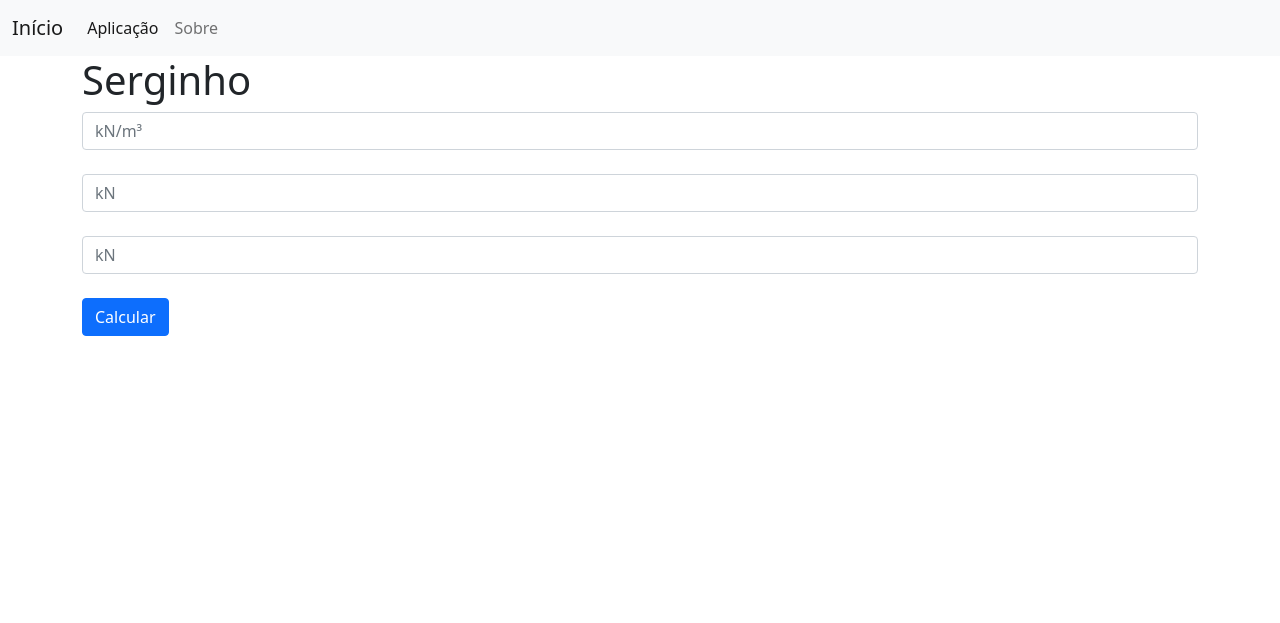
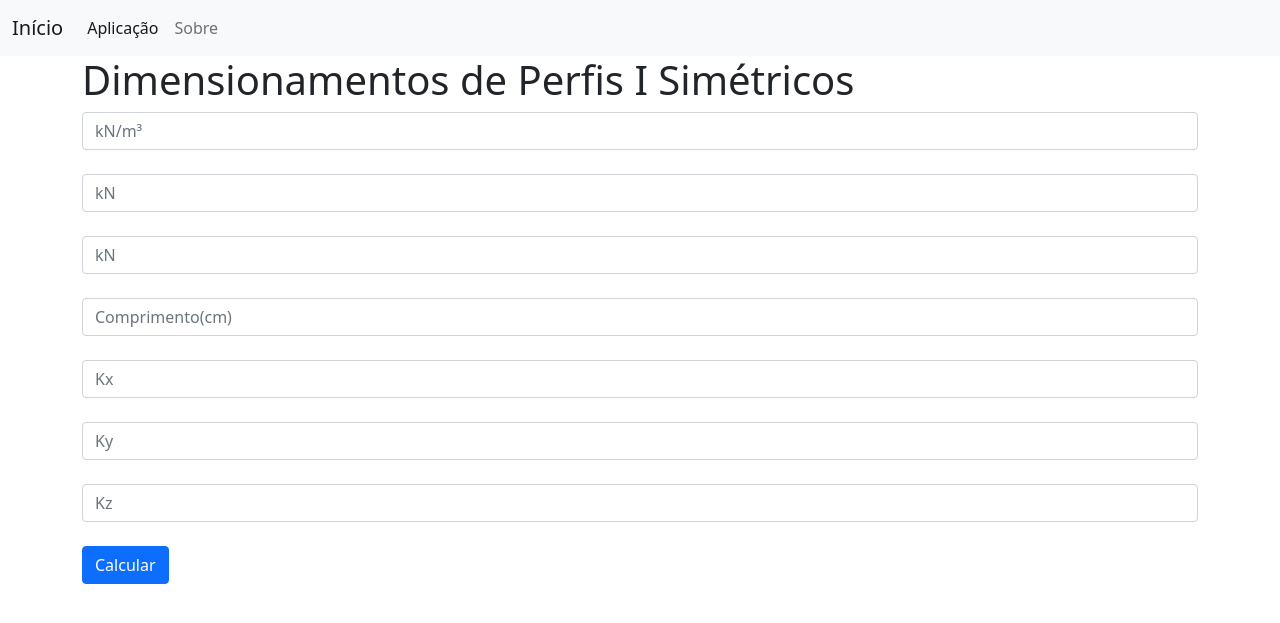
Before and after one commit to sergioduartte/tcc-aplicativo, a Flask app: page /aplicacao in a window 1280 px wide. Shown: the top 623 px of the page. Run offline with Flask 2, Linux system fonts and the light colour scheme.

Commit message:
refatoramento
Refatoramento e conclusão do dimensionamento para forças normais.

```diff
--- a/app.py
+++ b/app.py
@@ -25,12 +25,12 @@ def sobre():
 def resultado():
     momentosd = float(request.form.get("momento"))
     cortantesd = float(request.form.get("cortante"))
-    axialsd = float(request.form.get("axial"))
-    esbeltezx = esbeltez_em_x(lb, Kx, ix)
-    esbeltezy = esbeltez_em_y(lb, Ky, iy)
-    nex = Ne_x(E, Ix, Kx, lb)
-    ney = Ne_y(E, Iy, Ky, lb)
-    nez = Ne_z(Cw, G, J, E, ix, iy, Kz, lb)
+    normalsd = float(request.form.get("normalsd"))
+    lb = float(request.form.get("lb"))
+    kx = float(request.form.get("kx"))
+    ky = float(request.form.get("ky"))
+    kz = float(request.form.get("kz"))
 
+    resist = resiste(normalsd, lb, kx, ky, kz)
 
-    return render_template('resultado.html', momento=momentosd, cortante=cortantesd, axial=axialsd, esbeltezx=esbeltezx, esbeltezy=esbeltezy, nex=nex, ney=ney, nez=nez)
+    return render_template('resultado.html', normalsd=normalsd, lb=lb, kx=kx, ky=ky, kz=kz, resiste=resist)
--- a/formulas/formulas_cortante.py
+++ b/formulas/formulas_cortante.py
@@ -1,2 +1,2 @@
 import math
-import variaveis
+from formulas.variaveis import *
--- a/templates/aplicacao.html
+++ b/templates/aplicacao.html
@@ -2,7 +2,7 @@
 
 {% block content %}
     <div class="container">
-        <h1>Serginho</h1>
+        <h1>Dimensionamentos de Perfis I Simétricos</h1>
         <form action="/resultado" method="POST">
             <fieldset>
                 <div class="form-group">
@@ -14,8 +14,23 @@
                 </div>
                 <br/>
                 <div class="form-group">
-                    <input type="text" class="form-control" name=axial id="axial" placeholder="kN">
+                    <input type="text" class="form-control" name=normalsd id="normalsd" placeholder="kN">
                 </div>
+                <br/>
+                <div class="form-group">
+                    <input type="text" class="form-control" name=lb id="lb" placeholder="Comprimento(cm)">
+                </div>
+                <br/>
+                <div class="form-group">
+                    <input type="text" class="form-control" name=kx id="kx" placeholder="Kx">
+                </div>
+                <br/>
+                <div class="form-group">
+                    <input type="text" class="form-control" name=ky id="ky" placeholder="Ky">
+                </div>
+                <br/>
+                <div class="form-group">
+                    <input type="text" class="form-control" name=kz id="kz" placeholder="Kz">
                 <br/>
                 <div class="button">
                     <button type="submit" class="btn btn-primary">Calcular</button>
```
Also changed, not shown: formulas/formulas_normal.py (+30 -14 lines), templates/resultado.html (+4 -6 lines).
